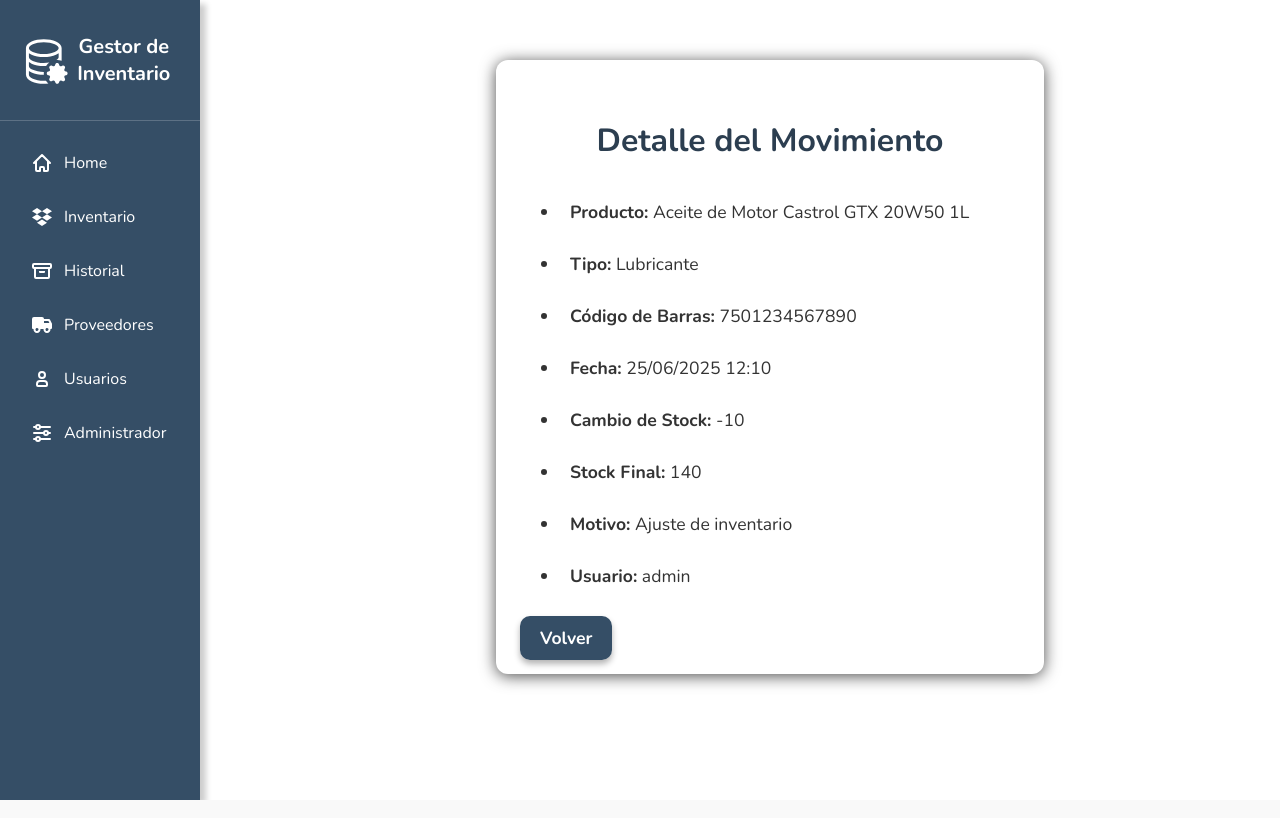
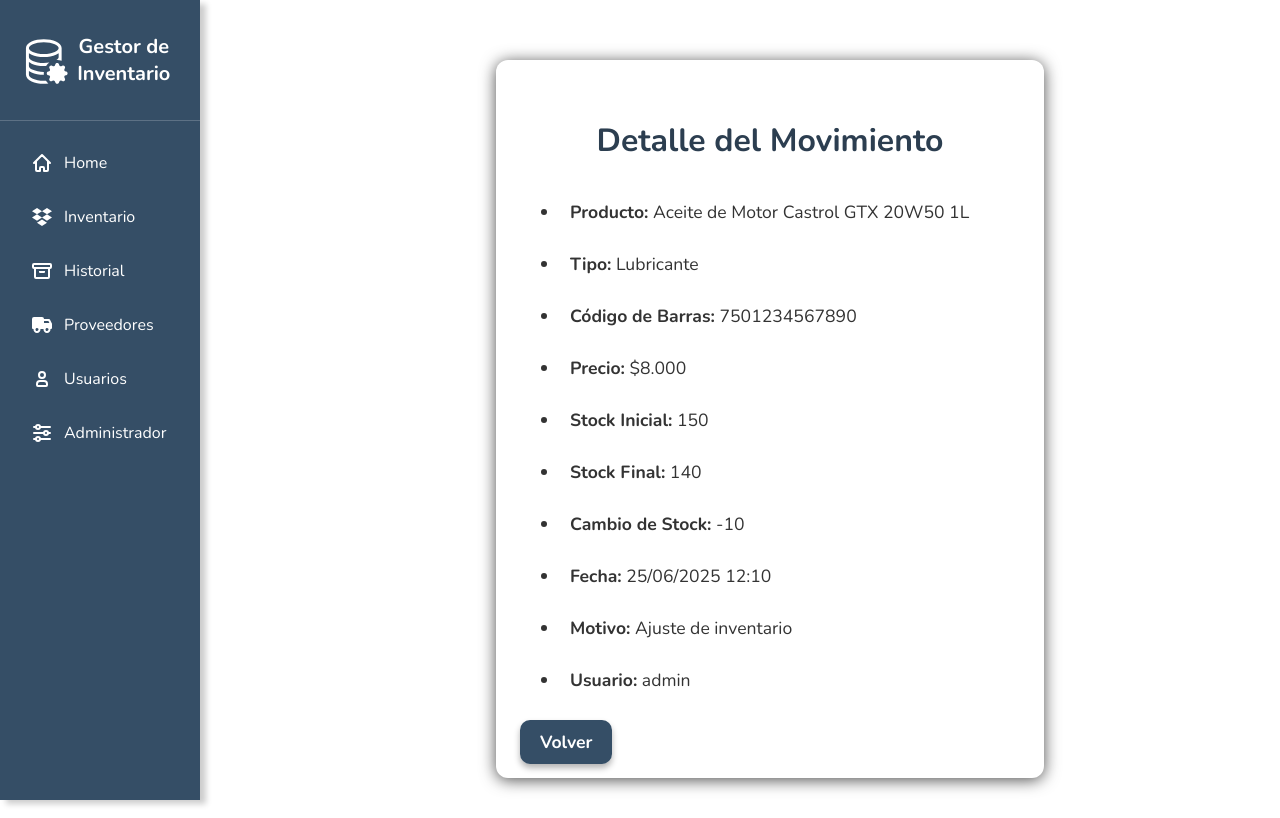
Before and after one commit to lvkhss/GestorInventario, a Django app: a page that uses inventory/templates/inv/detalle_historial.html in a window 1280 px wide. Shown: the top 818 px of the page. Run offline with Django 3.2, Linux system fonts and the light colour scheme; data comes from the database, SQL or seed files in the repository; both versions use the stored data as it was after the commit.

Commit message:
productos
añadi mas productos

```diff
--- a/inventory/models.py
+++ b/inventory/models.py
@@ -64,6 +64,7 @@ class HistorialMovimiento(models.Model):
     stock_final = models.IntegerField()
     motivo = models.CharField(max_length=255, blank=True)
     usuario = models.ForeignKey(User, on_delete=models.SET_NULL, null=True, blank=True)
+    precio = models.IntegerField()  # Assuming you want to track the price in the history
 
     def __str__(self):
         return f"{self.nombre_producto} ({self.tipo_producto}) - {self.cambio_stock} unidades"
--- a/inventory/templates/inv/detalle_historial.html
+++ b/inventory/templates/inv/detalle_historial.html
@@ -1,5 +1,5 @@
 {% extends 'inv/base.html' %}
-
+{% load number_filters %}
 {% block body %}
 <div class="container mt-4 detalle-mov-container">
   <h2>Detalle del Movimiento</h2>
@@ -7,13 +7,18 @@
     <li class="list-group-item"><strong>Producto:</strong> {{ movimiento.nombre_producto }}</li>
     <li class="list-group-item"><strong>Tipo:</strong> {{ movimiento.tipo_producto }}</li>
     <li class="list-group-item"><strong>Código de Barras:</strong> {{ movimiento.codigo_barras|default:"No asignado" }}</li>
-    <li class="list-group-item"><strong>Fecha:</strong> {{ movimiento.fecha|date:"d/m/Y H:i" }}</li>
+    <li class="list-group-item"><strong>Precio:</strong> ${{ movimiento.precio|default:"-"|comma_miles }}</li>
+    {# Calcula el stock inicial en la vista y pásalo como 'stock_inicial' #}
+    <li class="list-group-item"><strong>Stock Inicial:</strong> {{ stock_inicial }}</li>
+    <li class="list-group-item"><strong>Stock Final:</strong> {{ movimiento.stock_final }}</li>
     <li class="list-group-item"><strong>Cambio de Stock:</strong>
+
       <span class="{% if movimiento.cambio_stock > 0 %}text-success{% elif movimiento.cambio_stock < 0 %}text-danger{% else %}text-muted{% endif %}">
         {% if movimiento.cambio_stock > 0 %}+{% endif %}{{ movimiento.cambio_stock }}
       </span>
     </li>
-    <li class="list-group-item"><strong>Stock Final:</strong> {{ movimiento.stock_final }}</li>
+
+    <li class="list-group-item"><strong>Fecha:</strong> {{ movimiento.fecha|date:"d/m/Y H:i" }}</li>
     <li class="list-group-item"><strong>Motivo:</strong> {{ movimiento.motivo }}</li>
     <li class="list-group-item"><strong>Usuario:</strong> {{ movimiento.usuario.username|default:"Desconocido" }}</li>
   </ul>
--- a/inventory/templates/inv/edit_item.html
+++ b/inventory/templates/inv/edit_item.html
@@ -1,5 +1,5 @@
 {% extends 'inv/base.html' %}
-
+{% load number_filters %}
 {% block body %}
 
 <div class="add-product-container">
--- a/inventory/templates/inv/inventario.html
+++ b/inventory/templates/inv/inventario.html
@@ -23,7 +23,7 @@
         <div class="button-group-fused">
           <a href="{% url 'producto_create' %}" class=" agregar-producto">Agregar producto</a>
           <a href="{% url 'upload_products_excel' %}" class=" agregar-excel">Subir Excel</a>
-        </div>
+        </dican ypiv>
       </div>
     </div>
   </div>
--- a/inventory/templates/inv/tabla_productos.html
+++ b/inventory/templates/inv/tabla_productos.html
@@ -1,3 +1,4 @@
+{% load number_filters %}
 <div class="table-responsive">
   <table class="table table-striped">
     <thead>
@@ -17,7 +18,7 @@
         <td>{{ producto.codigo_barras|default:"-" }}</td>
         <td>{{ producto.name }}</td>
         <td>{{ producto.product_type.name }}</td>
-        <td>${{ producto.price }}</td>
+        <td>${{ producto.price|comma_miles }}</td>
         <td>{{ producto.stock }}</td>
         <td>{{ producto.date_added|date:"d/m/Y H:i" }}</td>
         <td>
@@ -25,7 +26,8 @@
           <!-- <a href="{% url 'producto_detail' producto.pk %}?next=inventario" class="btn btn-sm btn-info">
             Ver
           </a> -->
-          <a href="{% url 'producto_delete' producto.pk %}" class="btn btn-sm btn-danger" onclick="return confirm('¿Está seguro que desea eliminar este producto?')">X</a>
+          <a href="{% url 'producto_delete' producto.pk %}" class="btn btn-sm btn-danger"
+           onclick="return confirm('¿Está seguro que desea eliminar este producto?')">X</a>
         </td>
       </tr>
       {% empty %}
--- /dev/null
+++ b/inventory/templatetags/number_filters.py
@@ -0,0 +1,10 @@
+from django import template
+
+register = template.Library()
+
+@register.filter
+def comma_miles(value):
+    try:
+        return f"{int(value):,}".replace(",", ".")
+    except:
+        return value
--- a/inventory/views.py
+++ b/inventory/views.py
@@ -280,15 +280,16 @@ def edit_item(request, pk, model, cls):
                 stock_final = stock_nuevo
             # Always create historial entry
             HistorialMovimiento.objects.create(
-                producto_id=item.id,
-                nombre_producto=getattr(updated_item, 'name', ''),
-                tipo_producto=getattr(updated_item, 'type', ''),
-                codigo_barras=getattr(updated_item, 'codigo_barras', ''),
-                cambio_stock=cambio_stock,
-                stock_final=stock_final,
-                motivo=motivo,
-                usuario=request.user
-            )
+                producto_id=producto.id,
+    nombre_producto=producto.name,
+    tipo_producto=producto.product_type.name,
+    codigo_barras=producto.codigo_barras,
+    cambio_stock=cambio_stock,
+    stock_final=producto.stock,
+    motivo=motivo,
+    usuario=request.user,
+    precio=producto.price,
+)
             updated_item.save()
             return redirect('inventario')
     else:
@@ -321,7 +322,7 @@ def upload_products_excel(request):
                     try:
                         tipo_input = str(row.get('tipo', '')).strip()
                         nombre = str(row.get('nombre', '')).strip()
-                        codigo_barras = str(row.get('codigo_barras', '')).strip()
+                        codigo_barras = str(row.get('codigo de barras', '')).strip()
 
 
                         debug_info.append(f"Row {index+1}: nombre='{nombre}', tipo='{tipo_input}'")
@@ -395,7 +396,11 @@ def upload_products_excel(request):
 
 def detalle_historial(request, pk):
     movimiento = get_object_or_404(HistorialMovimiento, pk=pk)
-    return render(request, 'inv/detalle_historial.html', {'movimiento': movimiento})
+    stock_inicial = movimiento.stock_final - movimiento.cambio_stock
+    return render(request, 'inv/detalle_historial.html', {
+        'movimiento': movimiento,
+        'stock_inicial': stock_inicial,
+    })
 
 
 
@@ -504,7 +509,6 @@ def producto_update(request, pk):
             stock_nuevo = updated_producto.stock
             cambio_stock = stock_nuevo - stock_anterior
 
-
             HistorialMovimiento.objects.create(
                 producto_id=updated_producto.id,
                 nombre_producto=updated_producto.name,
@@ -513,7 +517,8 @@ def producto_update(request, pk):
                 cambio_stock=cambio_stock,
                 stock_final=stock_nuevo,
                 motivo=motivo,
-                usuario=request.user
+                usuario=request.user,
+                precio=updated_producto.price  # <-- agrega esto
             )
             return redirect('inventario')
     else:
--- a/inventory_management_system/settings.py
+++ b/inventory_management_system/settings.py
@@ -29,6 +29,7 @@ INSTALLED_APPS = [
     'django.contrib.staticfiles',
     'inventory',
     'import_export',
+    'django.contrib.humanize',
 ]
 
 MIDDLEWARE = [
```
Also changed, not shown: db.sqlite3, inventory/migrations/0014_historialmovimiento_precio.py (added), inventory/templates/inv/proveedores.html (renamed from inventario/templates/inventario/proveedores.html).
